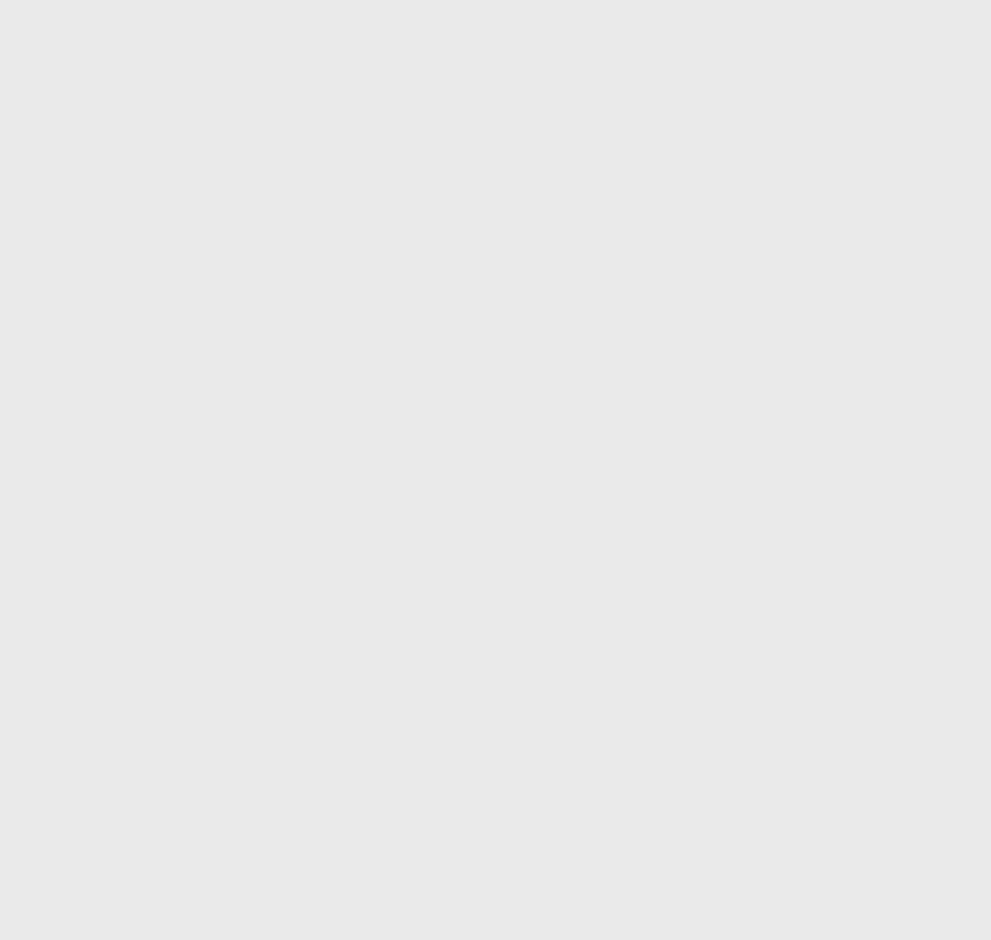
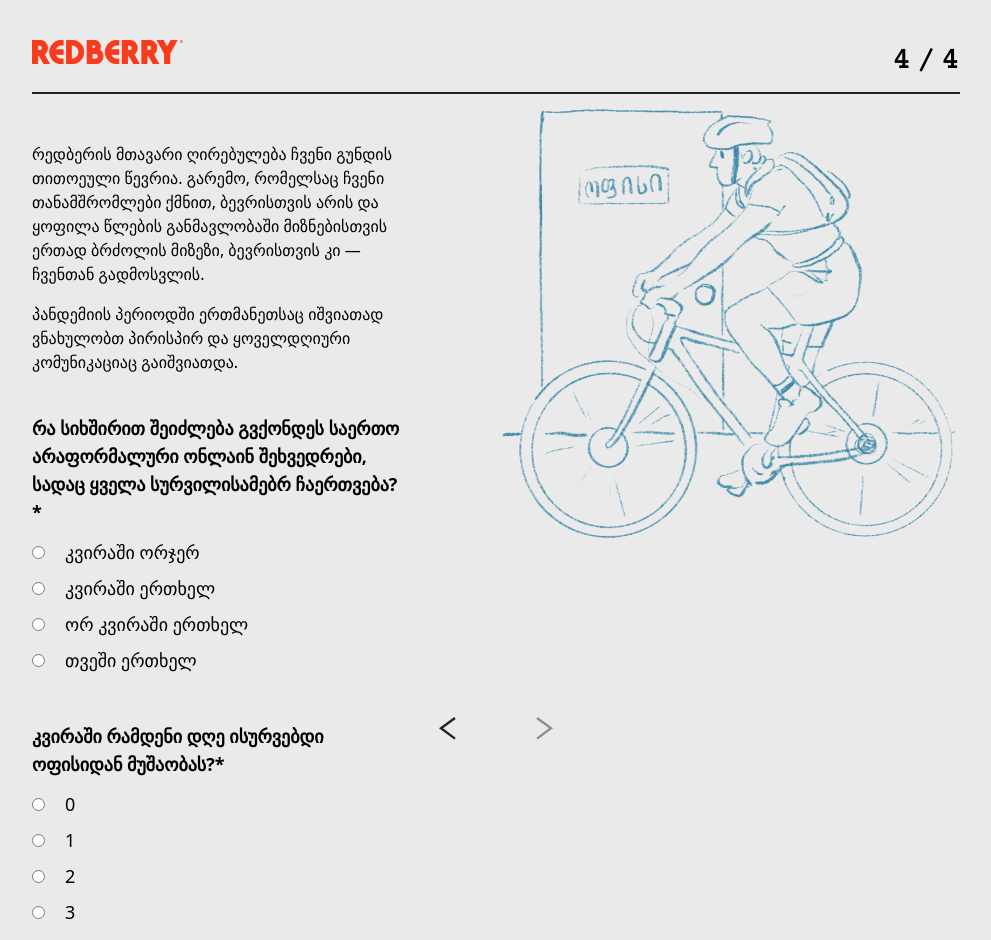
Before and after one commit to AlexanderMtchedlidze/covid-questionnaire, a Vue app: page /politics in a window 1280 px wide. Before the commit this address had no page. Shown: the top 940 px of the page, without its empty margins (144-1135 px from the left). Before the commit the page ends 800 px from the top, so only its background shows below. Built offline with nearby package versions, Linux system fonts and the light colour scheme; what @vee-validate/i18n would draw is missing.

Commit message:
refactor(vuex): extract component specific parts into modules

```diff
--- /dev/null
+++ b/src/pages/CovidPolitics.vue
@@ -0,0 +1,77 @@
+<template>
+  <base-wrapper image-file-name="bike.png" page-num="4">
+    <div class="flex flex-col gap-10">
+      <div>
+        <p>
+          რედბერის მთავარი ღირებულება ჩვენი გუნდის თითოეული წევრია. გარემო,
+          რომელსაც ჩვენი თანამშრომლები ქმნით, ბევრისთვის არის და ყოფილა წლების
+          განმავლობაში მიზნებისთვის ერთად ბრძოლის მიზეზი, ბევრისთვის კი —
+          ჩვენთან გადმოსვლის.
+        </p>
+        <p class="mt-4">
+          პანდემიის პერიოდში ერთმანეთსაც იშვიათად ვნახულობთ პირისპირ და
+          ყოველდღიური კომუნიკაციაც გაიშვიათდა.
+        </p>
+      </div>
+      <div>
+        <radio-label>
+          რა სიხშირით შეიძლება გვქონდეს საერთო არაფორმალური ონლაინ შეხვედრები,
+          სადაც ყველა სურვილისამებრ ჩაერთვება?*
+        </radio-label>
+        <form-radio
+          v-for="day in meetingDays"
+          :id="day.value"
+          :key="day.value"
+          v-model="meetingFrequency"
+          name="meetingFrequency"
+          :value="day.value"
+          :label="day.label"
+        />
+      </div>
+      <div>
+        <radio-label>
+          კვირაში რამდენი დღე ისურვებდი ოფისიდან მუშაობას?*
+        </radio-label>
+        <form-radio
+          v-for="day in officeWorkingDays"
+          :id="day.value"
+          :key="day.value"
+          v-model="officeWorkFrequency"
+          name="officeWorkFrequency"
+          :value="day.value"
+          :label="day.label"
+        />
+      </div>
+    </div>
+    <nav-wrapper>
+      <backward-nav to="/vaccination"></backward-nav>
+      <forward-nav
+        to="/thanks"
+        :should-allow-forward="shouldAllowForward"
+      ></forward-nav>
+    </nav-wrapper>
+  </base-wrapper>
+</template>
+
+<script setup>
+import { ref, watch } from "vue";
+import { useForm } from "vee-validate";
+import { useStore } from "vuex";
+
+const store = useStore();
+
+const meetingDays = store.getters.meetingDays;
+
+const officeWorkingDays = store.getters.officeWorkingDays;
+
+const { meta } = useForm();
+
+const shouldAllowForward = ref(
+  meta.value.valid && store.getters.isConditionPageCompleted
+);
+
+watch(meta, (newVal) => {
+  shouldAllowForward.value =
+    newVal.valid && store.getters.isConditionPageCompleted;
+});
+</script>
--- a/src/store/getters.js
+++ /dev/null
@@ -1,51 +0,0 @@
-const getValue = (state, key) =>
-  state[key] ? state[key] : localStorage.getItem(key);
-
-export default {
-  isConditionPageCompleted(_, getters) {
-    return (
-      (getters.antibodiesDate && getters.antibodiesQuantity) ||
-      getters.covidDate ||
-      (getters.hadCovid && getters.hadCovid !== "yes")
-    );
-  },
-  isVaccinationPageCompleted(_, getters) {
-    return (
-      (getters.vaccinated === "yes" && getters.stage) ||
-      (getters.vaccinated === "no" && getters.waitingFor)
-    );
-  },
-  name(state) {
-    return getValue(state, "name");
-  },
-  surname(state) {
-    return getValue(state, "surname");
-  },
-  mail(state) {
-    return getValue(state, "mail");
-  },
-  hadCovid(state) {
-    return getValue(state, "hadCovid");
-  },
-  hadAntibodies(state) {
-    return getValue(state, "hadAntibodies");
-  },
-  covidDate(state) {
-    return getValue(state, "covidDate");
-  },
-  antibodiesDate(state) {
-    return getValue(state, "antibodiesDate");
-  },
-  antibodiesQuantity(state) {
-    return getValue(state, "antibodiesQuantity");
-  },
-  vaccinated(state) {
-    return getValue(state, "vaccinated");
-  },
-  stage(state) {
-    return getValue(state, "stage");
-  },
-  waitingFor(state) {
-    return getValue(state, "waitingFor");
-  },
-};
--- a/src/store/index.js
+++ b/src/store/index.js
@@ -1,27 +1,26 @@
 import { createStore } from "vuex";
+
 import validationModule from "./modules/validation/validation.js";
+
+import identificationModule from "./modules/identification.js";
+import conditionModule from "./modules/condition.js";
+import vaccinationModule from "./modules/vaccination.js";
+import politicsModule from "./modules/politics.js";
+
 import actions from "./actions.js";
 import mutations from "./mutations.js";
-import getters from "./getters.js";
 
 const store = createStore({
   modules: {
     validation: validationModule,
+    identification: identificationModule,
+    condition: conditionModule,
+    vaccination: vaccinationModule,
+    politics: politicsModule,
   },
-  state() {
-    return {
-      name: null,
-      surname: null,
-      email: null,
-      hadCovid: null,
-      hadAntibodies: null,
-      covidDate: null,
-      antibodiesDate: null,
-    };
-  },
+
   actions,
   mutations,
-  getters,
 });
 
 export default store;
--- /dev/null
+++ b/src/store/modules/condition.js
@@ -0,0 +1,26 @@
+const getValue = (state, key) => state[key] || localStorage.getItem(key);
+
+export default {
+  state() {
+    return {
+      hadCovid: null,
+      hadAntibodies: null,
+      covidDate: null,
+      antibodiesDate: null,
+    };
+  },
+  getters: {
+    isConditionPageCompleted(_, getters) {
+      return (
+        (getters.antibodiesDate && getters.antibodiesQuantity) ||
+        getters.covidDate ||
+        (getters.hadCovid && getters.hadCovid !== "yes")
+      );
+    },
+    hadCovid: (state) => getValue(state, "hadCovid"),
+    hadAntibodies: (state) => getValue(state, "hadAntibodies"),
+    covidDate: (state) => getValue(state, "covidDate"),
+    antibodiesDate: (state) => getValue(state, "antibodiesDate"),
+    antibodiesQuantity: (state) => getValue(state, "antibodiesQuantity"),
+  },
+};
--- /dev/null
+++ b/src/store/modules/identification.js
@@ -0,0 +1,16 @@
+const getValue = (state, key) => state[key] || localStorage.getItem(key);
+
+export default {
+  state() {
+    return {
+      name: null,
+      surname: null,
+      email: null,
+    };
+  },
+  getters: {
+    name: (state) => getValue(state, "name"),
+    surname: (state) => getValue(state, "surname"),
+    mail: (state) => getValue(state, "mail"),
+  },
+};
--- /dev/null
+++ b/src/store/modules/politics.js
@@ -0,0 +1,22 @@
+export default {
+  getters: {
+    meetingDays() {
+      return [
+        { label: "კვირაში ორჯერ", value: "twice_a_week" },
+        { label: "კვირაში ერთხელ", value: "once_a_week" },
+        { label: "ორ კვირაში ერთხელ", value: "once_per_two_weeks" },
+        { label: "თვეში ერთხელ", value: "once_a_month" },
+      ];
+    },
+    officeWorkingDays() {
+      return [
+        { label: "0", value: "0_days_a_week" },
+        { label: "1", value: "1_days_a_week" },
+        { label: "2", value: "2_days_a_week" },
+        { label: "3", value: "3_days_a_week" },
+        { label: "4", value: "4_days_a_week" },
+        { label: "5", value: "5_days_a_week" },
+      ];
+    },
+  },
+};
--- /dev/null
+++ b/src/store/modules/vaccination.js
@@ -0,0 +1,22 @@
+const getValue = (state, key) => state[key] || localStorage.getItem(key);
+
+export default {
+  state() {
+    return {
+      vaccinated: null,
+      stage: null,
+      waitingFor: null,
+    };
+  },
+  getters: {
+    isVaccinationPageCompleted(_, getters) {
+      return (
+        (getters.vaccinated === "yes" && getters.stage) ||
+        (getters.vaccinated === "no" && getters.waitingFor)
+      );
+    },
+    vaccinated: (state) => getValue(state, "vaccinated"),
+    stage: (state) => getValue(state, "stage"),
+    waitingFor: (state) => getValue(state, "waitingFor"),
+  },
+};
```
Also changed, not shown: src/router.js (+11 -0 lines), public/images/bike.png (added).
